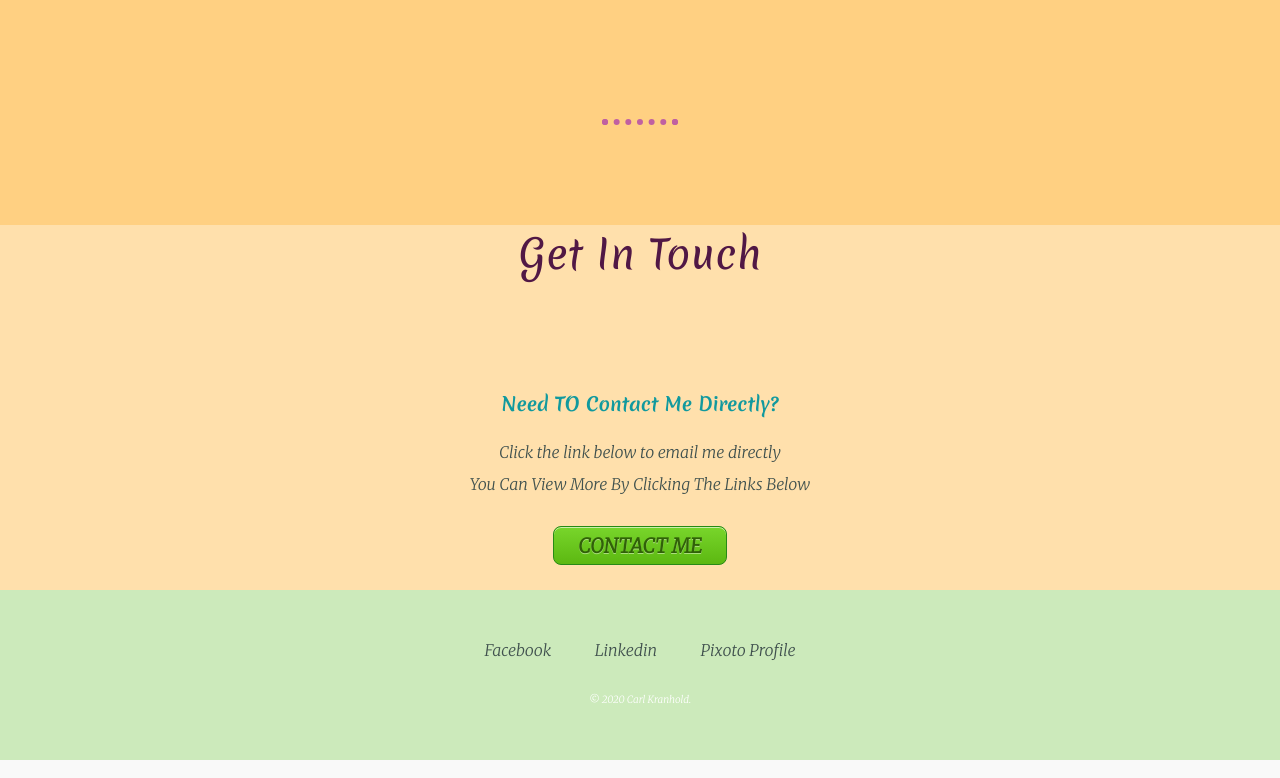
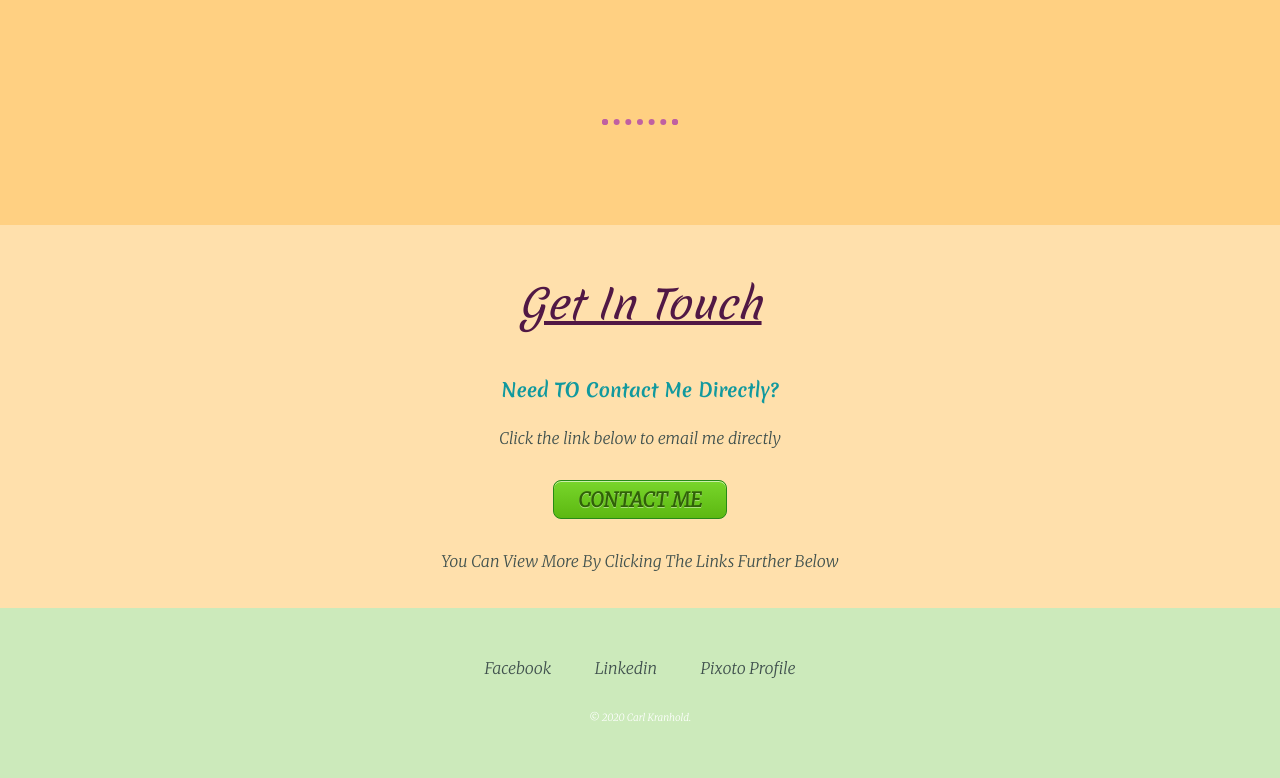
Before and after one commit to Deadstreamline/cv, a plain HTML site: page index.html in a window 1280 px wide. Shown: the part 3109-3887 px from the top of the page. Drawn offline with Linux system fonts and the light colour scheme.

Commit message:
Add files via upload

```diff
--- a/css/styles.css
+++ b/css/styles.css
@@ -78,11 +78,21 @@ h2 {
   padding-bottom: 10px;
 }
 
+.h2-getInTouch{
+  padding-top: 50px;
+  font-style: italic;
+  text-decoration: underline;
+}
+
 h3 {
   font-family: 'Merienda', cursive;
   color: #11999E;
   margin-top: 10px;
   padding-top: 5%;
+}
+
+.h3-needToConactMeDirectly{
+  padding: 0;
 }
 
 hr {
--- a/index.html
+++ b/index.html
@@ -57,10 +57,11 @@
     </div>
     <hr>
     <div class="contact-me">
-      <h2>Get In Touch</h2>
-      <h3>Need TO Contact Me Directly?</h3>
-      <p>Click the link below to email me directly <br>You Can View More By Clicking The Links Below</p>
+      <h2 class="h2-getInTouch">Get In Touch</h2>
+      <h3 class="h3-needToConactMeDirectly">Need TO Contact Me Directly?</h3>
+      <p>Click the link below to email me directly</p>
       <a class="myButton" href="mailto:cdkranhold@gmail.com">CONTACT ME</a>
+      <p>You Can View More By Clicking The Links Further Below</p>
     </div>
 
 
```
